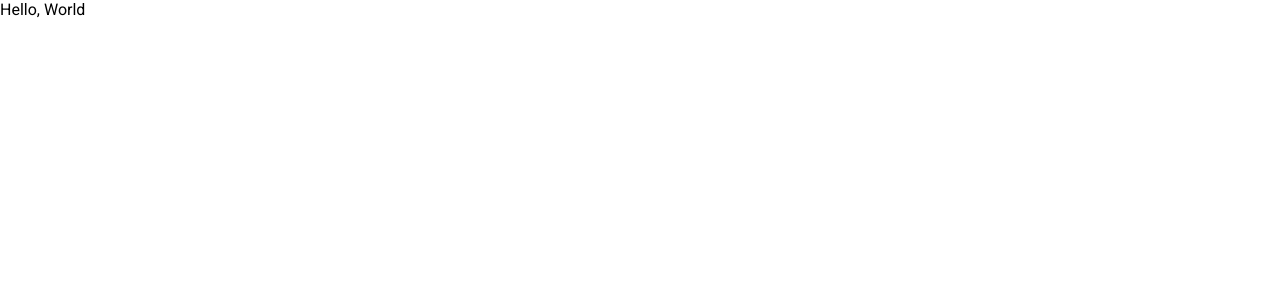
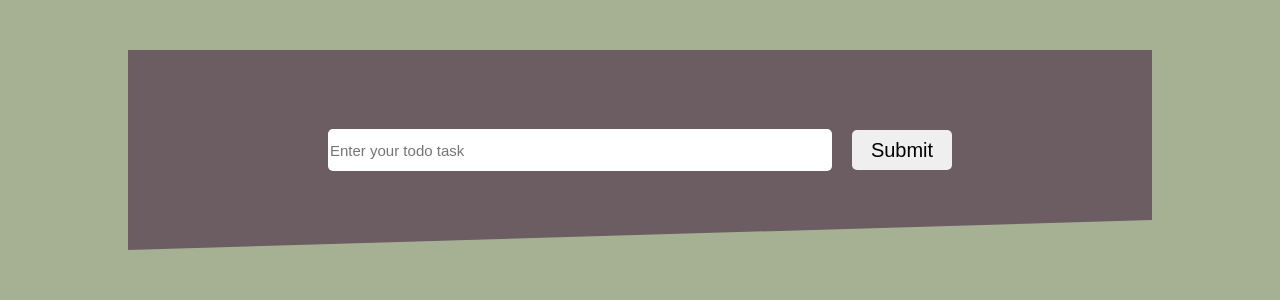
Before and after one commit to hsingal/react-todo, a React (Create React App) app in the folder frontend/: page / in a window 1280 px wide. Shown: the top 300 px of the page. Built offline with nearby package versions, Linux system fonts and the light colour scheme.

Commit message:
todoform_component ui implementation

```diff
--- a/frontend/src/App.css
+++ b/frontend/src/App.css
@@ -1,3 +1,4 @@
 body {
   font-family: Roboto;
+  background-color: #A6B194;
 }
--- a/frontend/src/App.js
+++ b/frontend/src/App.js
@@ -1,9 +1,10 @@
 import './App.css'
+import TodoForm from './components/TodoForm';
 
 function App() {
   return (
     <div className="App">
-      Hello, World
+      <TodoForm />
     </div>
   );
 }
--- /dev/null
+++ b/frontend/src/components/TodoForm.css
@@ -0,0 +1,53 @@
+.todoForm {
+  width: 100%;
+  height: 300px;
+  display: -webkit-box;
+  display: -ms-flexbox;
+  display: flex;
+  -webkit-box-align: center;
+      -ms-flex-align: center;
+          align-items: center;
+  -webkit-box-pack: center;
+      -ms-flex-pack: center;
+          justify-content: center;
+}
+
+.todoForm .todoForm__container {
+  width: 80%;
+  height: 200px;
+  background-color: #6B5D62;
+  display: -webkit-box;
+  display: -ms-flexbox;
+  display: flex;
+  -webkit-box-align: center;
+      -ms-flex-align: center;
+          align-items: center;
+  -webkit-box-pack: center;
+      -ms-flex-pack: center;
+          justify-content: center;
+  -webkit-clip-path: polygon(0% 0%, 100% 0, 100% 50%, 100% 85%, 0% 100%);
+          clip-path: polygon(0% 0%, 100% 0, 100% 50%, 100% 85%, 0% 100%);
+}
+
+.todoForm .todoForm__container .todoForm__container--inputField {
+  height: 40px;
+  width: 500px;
+  margin-right: 20px;
+  border-radius: 5px;
+  border: none;
+  font-size: 15px;
+}
+
+.todoForm .todoForm__container .todoForm__container--inputField:focus {
+  outline: none;
+}
+
+.todoForm .todoForm__container .todoForm__container--button {
+  height: 40px;
+  width: 100px;
+  border: none;
+  border-radius: 5px;
+  font-size: 20px;
+  font-weight: 300;
+}
+/*# sourceMappingURL=TodoForm.css.map */
--- /dev/null
+++ b/frontend/src/components/TodoForm.jsx
@@ -0,0 +1,14 @@
+import './TodoForm.css'
+
+const TodoForm = () => {
+  return (
+    <div className='todoForm'>
+      <div className="todoForm__container">
+        <input className="todoForm__container--inputField" type="text" placeholder="Enter your todo task"/>
+        <button className='todoForm__container--button'>Submit</button>
+      </div>
+    </div>
+  )
+}
+
+export default TodoForm
--- /dev/null
+++ b/frontend/src/components/TodoForm.scss
@@ -0,0 +1,44 @@
+.todoForm {
+  width: 100%;
+  height: 300px;
+
+  display: flex;
+  align-items: center;
+  justify-content: center;
+
+  .todoForm__container {
+    width: 80%;
+    height: 200px;
+    background-color: #6B5D62;
+    display: flex;
+    align-items: center;
+    justify-content: center;
+    //clip-path: polygon(0% 0%, 100% 50px, 100% 100%, 0% calc(100% - 50px));
+    clip-path: polygon(0% 0%, 100% 0, 100% 50%, 100% 85%, 0% 100%);
+
+
+    .todoForm__container--inputField {
+      height: 40px;
+      width: 500px;
+      margin-right: 20px;
+      border-radius: 5px;
+      border: none;
+      font-size: 15px;
+
+      &:focus {
+        outline: none;
+      }
+    }
+
+    .todoForm__container--button {
+      height: 40px;
+      width: 100px;
+      border: none;
+      border-radius: 5px;
+      font-size: 20px;
+      font-weight: 300;
+    }
+  }
+
+
+}
```
Also changed, not shown: 1 other file (tests, documents, lock files or other folders).
